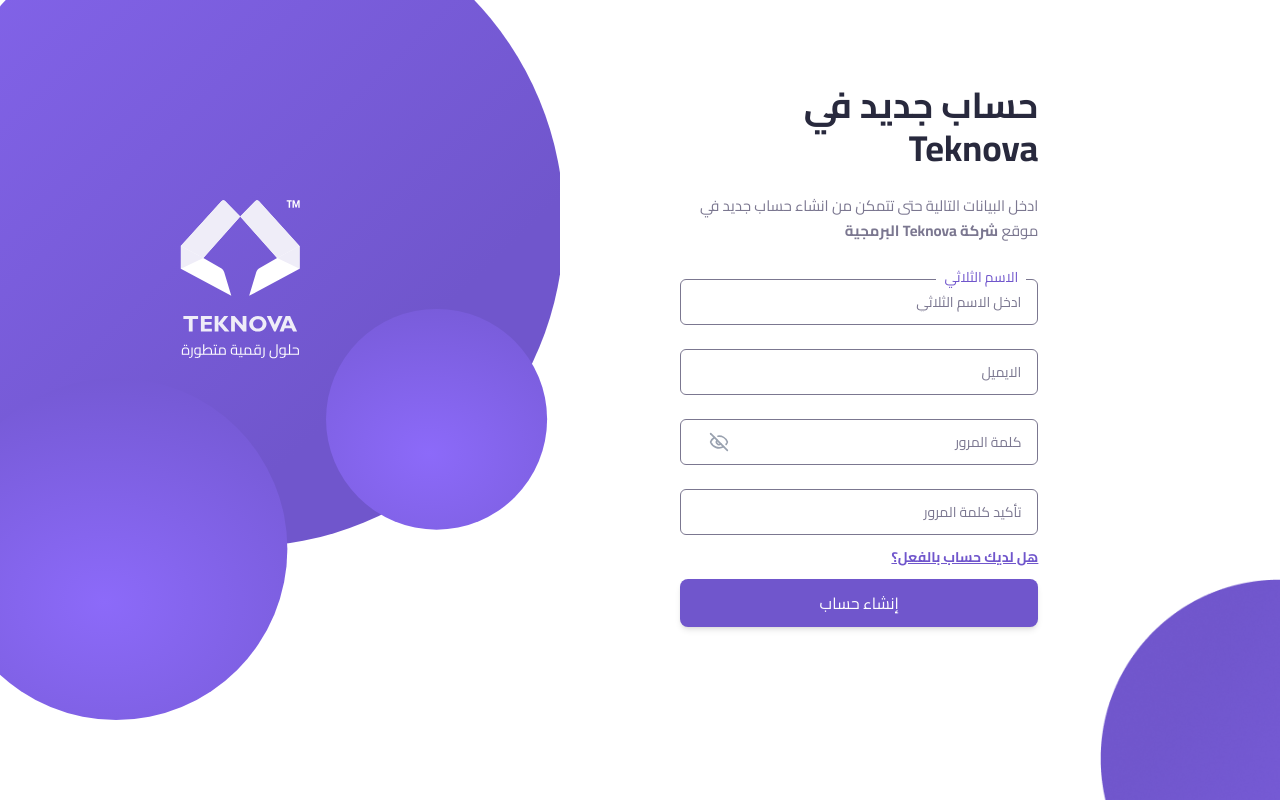
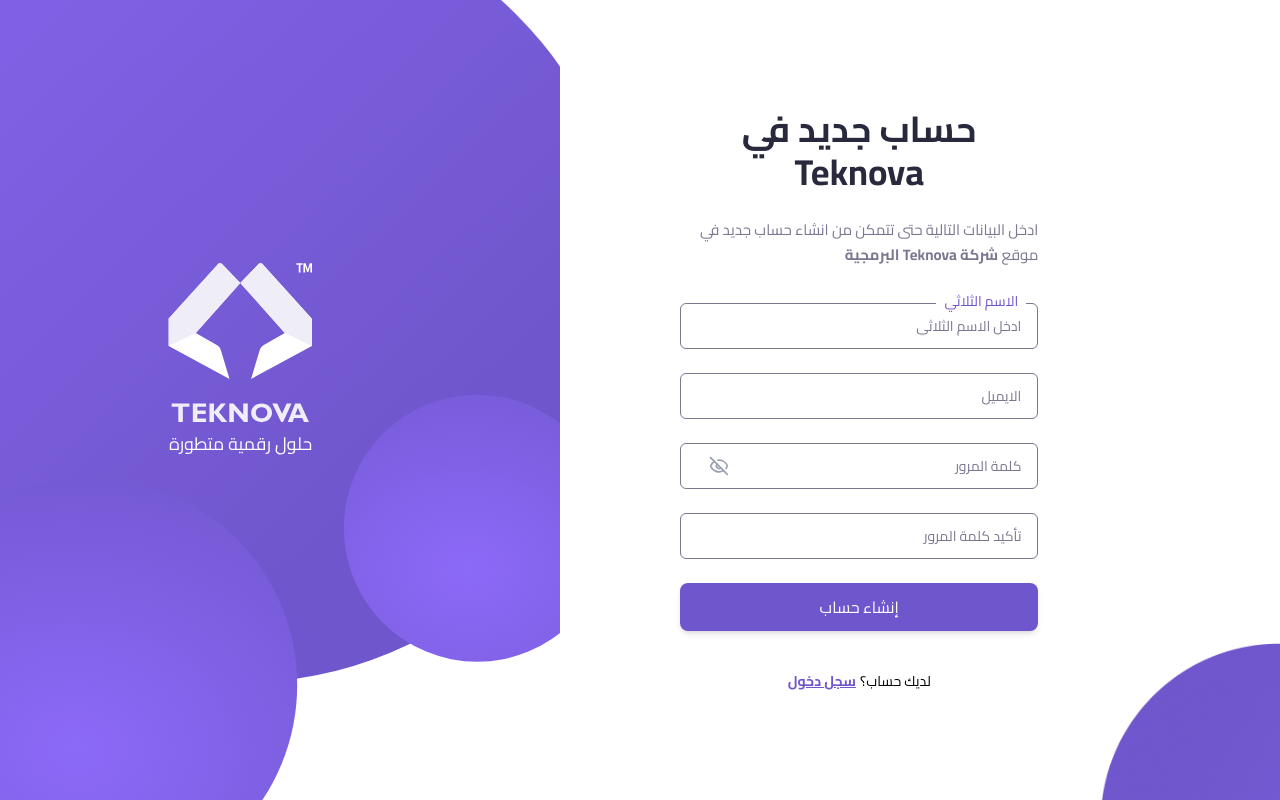
Before and after one commit to Abdulazizalsarraj2/task2, a React (Vite) app: page /register in a window 1280 px wide. Built offline with nearby package versions, Linux system fonts and the light colour scheme.

Commit message:
change style in auth pages and adjust some things

```diff
--- a/src/components/Portfolio/Portfolio.jsx
+++ b/src/components/Portfolio/Portfolio.jsx
@@ -1004,7 +1004,7 @@
     <section className="relative flex flex-col items-center justify-center w-full mb-40 mt-30" dir="rtl">
       <div className="w-[90%] max-w-7xl mx-auto px-2 sm:px-4">
         {/* Dropdown لتصفية الخدمات */}
-        <div className="mb-8 w-[90%] mx-auto sm:w-full sm:max-w-96 sm:mx-0" ref={dropdownRef}>
+        <div className="mb-8 w-full mx-auto sm:w-full sm:max-w-96 sm:mx-0" ref={dropdownRef}>
           <div
             onClick={() => setIsOpen(!isOpen)}
             className="bg-[#F3EFFD] border border-gray-200 rounded-3xl cursor-pointer overflow-hidden transition-all duration-300"
--- a/src/components/auth/Login/Login.jsx
+++ b/src/components/auth/Login/Login.jsx
@@ -119,13 +119,21 @@
 
 /** @format */
 import React, { useState, useEffect } from "react";
+
 import { useForm } from "react-hook-form";
+
 import { yupResolver } from "@hookform/resolvers/yup";
+
 import { loginSchema } from "../../../validation/loginSchema";
+
 import { Eye, EyeOff } from "lucide-react";
+
 import AuthLayout from "../../layout/AuthLayout";
+
 import { useDispatch, useSelector } from "react-redux";
+
 import { useNavigate, NavLink } from "react-router-dom";
+
 import { loginUser } from "../../../store/auth/action/loginAction";
 
 function InputField({
@@ -224,9 +232,6 @@
         />
 
         <div className="w-full mb-6 relative">
-          {/* <label className="absolute -top-3 right-3 bg-white px-2 text-sm text-[#7056CC] font-medium select-none">
-            كلمة المرور
-          </label> */}
           <div
             className={`flex items-center border ${
               errors.password || error?.errors?.password
@@ -264,19 +269,15 @@
             </p>
           )}
         </div>
-        <div dir="rtl" className="flex items-center justify-between mb-3">
-          <div dir="rtl" className="text-sm ">
-            <NavLink to="/register" className="text-[#7056CC] underline font-bold">
-              ليس لديك حساب؟
-            </NavLink>
-          </div>
 
-          <div className="text-sm ">
+
+
+          <div className="text-sm mb-6 ">
             <a href="#" className="text-[#7056CC] underline font-bold">
               نسيت كلمة المرور ؟
             </a>
           </div>
-        </div>
+
 
         <button
           type="submit"
@@ -285,6 +286,13 @@
         >
           {isLoading ? "جاري تسجيل الدخول..." : "تسجيل الدخول"}
         </button>
+
+        <div dir="rtl" className="text-sm text-center mt-10 ">
+              ليس لديك حساب؟
+          <NavLink to="/register" className="text-[#7056CC] underline font-bold mr-1">
+            سجل الآن
+            </NavLink>
+          </div>
       </form>
     </AuthLayout>
   );
--- a/src/components/auth/Register/Register.jsx
+++ b/src/components/auth/Register/Register.jsx
@@ -171,13 +171,21 @@
 
 
 import React, { useState, useEffect } from "react";
+
 import { useForm } from "react-hook-form";
+
 import { yupResolver } from "@hookform/resolvers/yup";
+
 import { registerSchema } from "../../../validation/registerSchema.js";
+
 import { Eye, EyeOff } from "lucide-react";
+
 import AuthLayout from "../../layout/AuthLayout";
+
 import { useDispatch, useSelector } from "react-redux";
+
 import { registerUser } from "../../../store/auth/action/registerAction.js";
+
 import { useNavigate, NavLink } from "react-router-dom";
 
 function InputField({ label, type = "text", placeholder = "", name, register, errors, serverErrors }) {
@@ -324,11 +332,7 @@
           errors={errors}
           serverErrors={serverErrors}
         />
-     <div dir="rtl" className="text-sm -mt-3 mb-3">
-          <NavLink to='/login' className="text-[#7056CC] underline font-bold">
-          هل لديك حساب بالفعل؟
-          </NavLink>
-        </div>
+
 
         {message && <p className="text-green-600 text-center text-lg font-bold mb-4">{message}</p>}
 
@@ -339,6 +343,12 @@
         >
           {isLoading ? "جاري إنشاء الحساب..." : "إنشاء حساب"}
         </button>
+                <div dir="rtl" className="text-sm text-center mt-10 ">
+          لديك حساب؟
+          <NavLink to="/login" className="text-[#7056CC] underline font-bold mr-1">
+            سجل دخول
+            </NavLink>
+          </div>
       </form>
     </AuthLayout>
   );
--- a/src/components/layout/AuthLayout.jsx
+++ b/src/components/layout/AuthLayout.jsx
@@ -1,17 +1,19 @@
 /** @format */
+
 import React from "react";
 import leftside from "../../assets/auth/Group 137.svg";
 import rightside from "../../assets/auth/Ellipse 4.png";
+import TopsideImage from "../../assets/auth/Group 173.svg";
 
 export default function AuthLayout({ title, subtitle, children, titleSize = "4xl" }) {
   return (
-    <div className="h-screen w-full bg-white font-tajawal overflow-hidden">
+    <div className="min-h-screen xl:h-screen w-full bg-white font-tajawal overflow-hidden">
       <div className="max-w-screen-2xl mx-auto">
         <div className="flex flex-col lg:flex-row items-stretch">
           {/* LEFT SIDE */}
           <div
             className="hidden xl:block lg:w-1/2 relative overflow-hidden"
-            style={{ minHeight: "820px" }}
+            style={{ minHeight: "100vh" }}
           >
             <img
               src={leftside}
@@ -23,15 +25,25 @@
 
           {/* RIGHT SIDE */}
           <div className="w-full xl:w-1/2 py-24 px-10 md:px-16 lg:px-24 bg-white flex items-start">
-            <div className="w-full max-w-[500px] mx-auto xl:w-[80%] xl:-ml-14">
+            <div className="w-full max-w-[500px] mx-auto xl:w-[80%] xl:-ml-14" style={{ minHeight: "100vh" }}>
+              <div className="w-full flex justify-center mb-6 hidden xl:block">
+                {/* Hidden on xl screens */}
+              </div>
+              <div className="w-full flex justify-center -mt-14 mb-12 xl:hidden">
+                <img
+                  src={TopsideImage}
+                  alt="top illustration"
+                  className="w-full max-w-[460px] object-contain"
+                />
+              </div>
               <h1
                 dir="rtl"
-                className={`text-3xl md:text-${titleSize} font-bold text-[#28293D] -mt-3 mb-6`}
+                className={`text-3xl md:text-${titleSize} font-bold text-[#28293D] -mt-3 mb-6 text-center`}
               >
                 {title}
               </h1>
               {subtitle && (
-                <p dir="rtl" className="text-sm text-text-2 mb-10 leading-relaxed">
+                <p dir="rtl" className="text-sm text-text-2 mb-10 leading-relaxed ">
                   {subtitle}
                 </p>
               )}
--- a/src/components/our-services/OurServices.jsx
+++ b/src/components/our-services/OurServices.jsx
@@ -77,11 +77,11 @@
         <div className="h-[5px] w-32 mx-auto -mt-[6px] bg-gradient-to-r from-[#6161ff] to-[#8c6af9] rounded-full" />
       </div>
 
-      <div className="grid gap-y-[35px]  gap-x-[30px] md:grid-cols-2 lg:grid-cols-3 max-w-7xl mx-16">
+      <div className="flex flex-col items-center sm:grid sm:gap-y-[35px] sm:gap-x-[30px] md:grid-cols-2 lg:grid-cols-3 max-w-7xl mx-auto sm:mx-16">
         {services.map(({ name, description, icon }, idx) => (
           <div
             key={idx}
-            className="relative bg-white rounded-[16px] shadow-sm p-5 flex flex-col gap-6 items-center transition hover:shadow-md ring-[0.1px] ring-[#362963]"
+            className="w-[90%] sm:w-auto relative bg-white rounded-[16px] shadow-sm p-5 flex flex-col gap-6 items-center transition hover:shadow-md ring-[0.1px] ring-[#362963] mb-6 sm:mb-0"
           >
             <img src={icon} className=" w-13 h-13 " />
 
```
Also changed, not shown: src/assets/auth/Group 173.svg (added).
